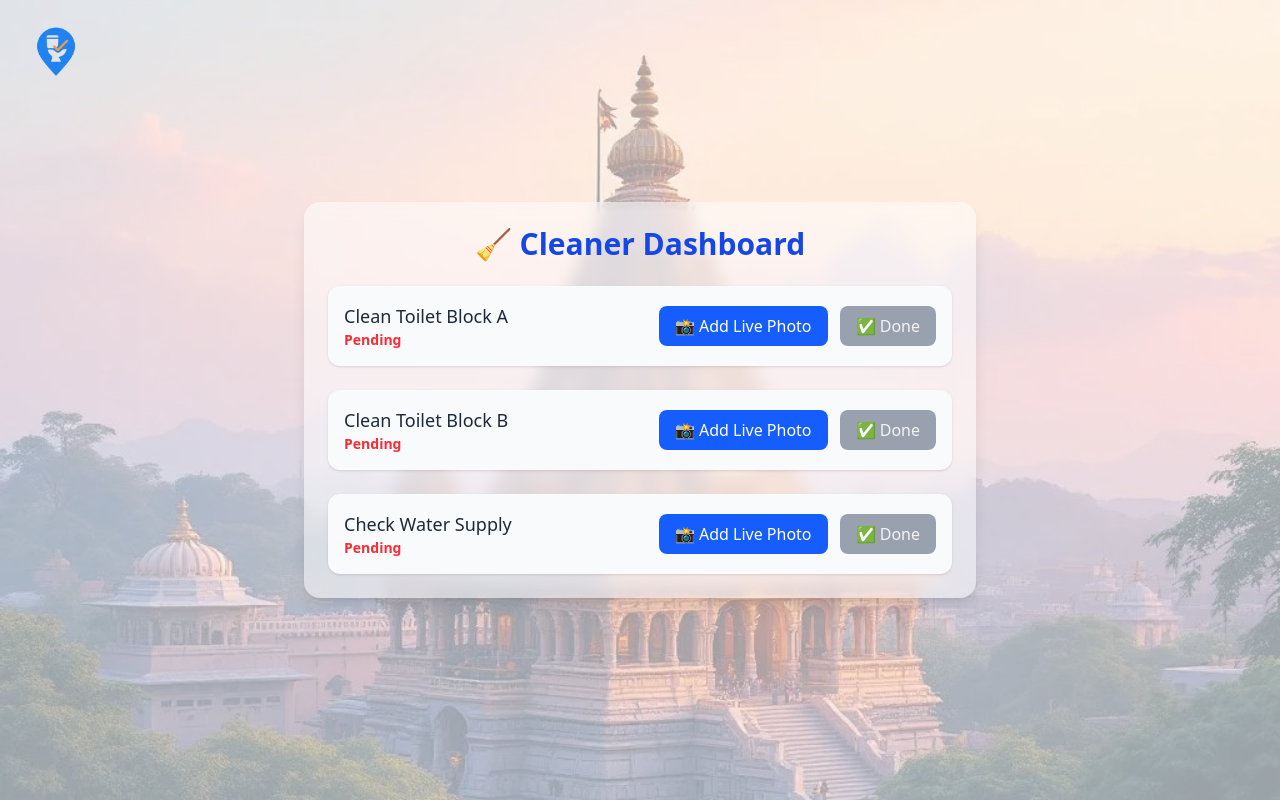
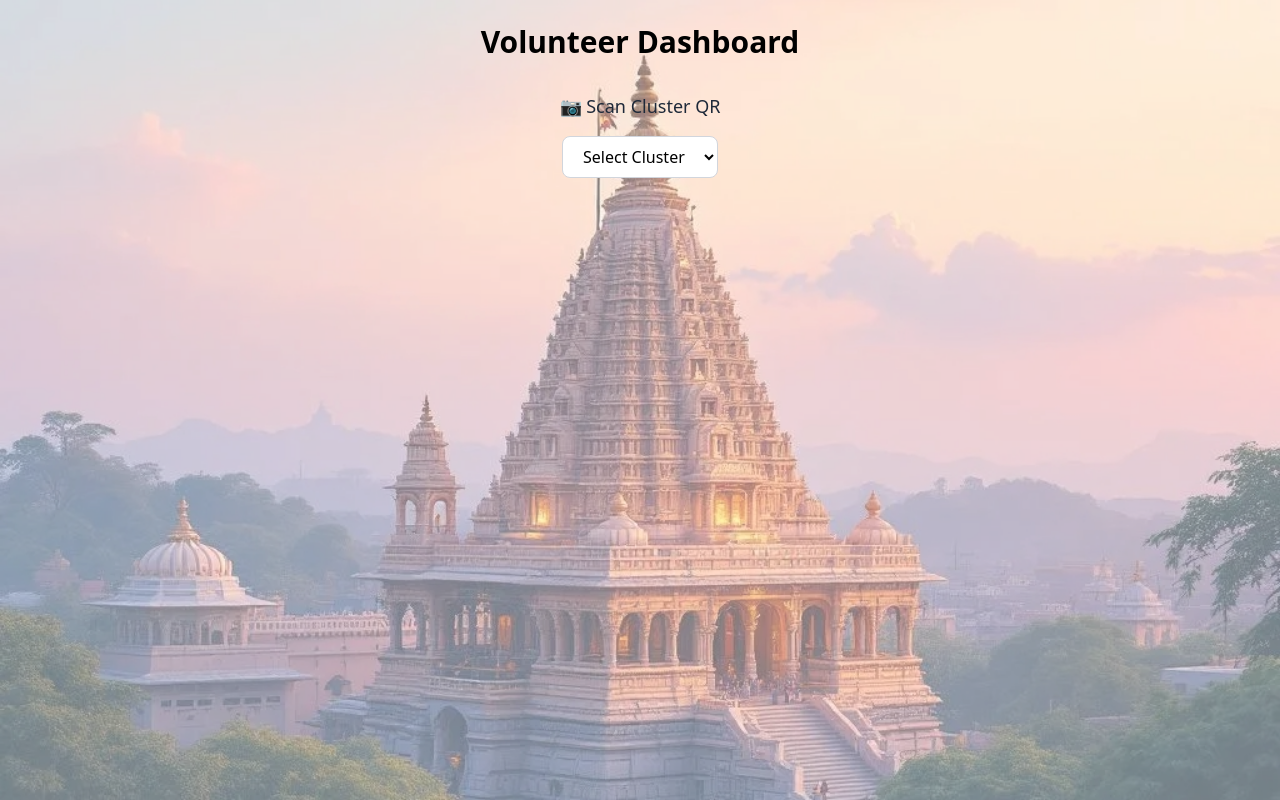
Before and after one commit to Tambi19/Simhastha, a React (Vite) app in the folder frontend/: page /cleaner in a window 1280 px wide. Built offline with nearby package versions, Linux system fonts and the light colour scheme.

Commit message:
fix: add actual frontend source code

```diff
--- a/frontend/src/pages/CleanerDashboard.jsx
+++ b/frontend/src/pages/CleanerDashboard.jsx
@@ -1,157 +1,183 @@
-import { useState, useRef } from "react";
-import logo from "../assets/logo.png";
+import { useState, useEffect } from "react";
+import { motion } from "framer-motion";
 import mandirImg from "../assets/mandir.jpg";
 
-export default function CleanerDashboard() {
-  const [tasks, setTasks] = useState([
-    { id: 1, description: "Clean Toilet Block A", status: "Pending", proof: null },
-    { id: 2, description: "Clean Toilet Block B", status: "Pending", proof: null },
-    { id: 3, description: "Check Water Supply", status: "Pending", proof: null },
-  ]);
-  const [selectedTask, setSelectedTask] = useState(null);
-  const [successMessage, setSuccessMessage] = useState("");
-  const videoRef = useRef(null);
-  const canvasRef = useRef(null);
+export default function Volunteer() {
+  const [reports, setReports] = useState([]);
+  const [cleaners, setCleaners] = useState([]);
+  const [loading, setLoading] = useState(true);
+  const [message, setMessage] = useState("");
+  const [clusterId, setClusterId] = useState(null); // cluster from QR
 
-  // Open camera
-  const openCamera = (taskId) => {
-    setSelectedTask(taskId);
-    setSuccessMessage("");
-    navigator.mediaDevices
-      .getUserMedia({ video: true })
-      .then((stream) => {
-        videoRef.current.srcObject = stream;
-        videoRef.current.play();
-      })
-      .catch((err) => console.error("Camera error:", err));
+  useEffect(() => {
+    // Mock reports with cluster IDs
+    const mockReports = [
+      { _id: "1", toiletId: "1,2,3", reportType: "Broken Tap", status: "pending", verified: false, clusterId: "A" },
+      { _id: "2", toiletId: "T-102", reportType: "Clogged Drain", status: "verification_pending", verified: true, clusterId: "B" },
+      { _id: "3", toiletId: "T-205", reportType: "No Water", status: "pending", verified: false, clusterId: "A" },
+    ];
+    const mockCleaners = [
+      { _id: "c1", name: "Ravi", clusterId: "A" },
+      { _id: "c2", name: "Sita", clusterId: "B" },
+    ];
+
+    setTimeout(() => {
+      setReports(mockReports);
+      setCleaners(mockCleaners);
+      setLoading(false);
+    }, 800);
+  }, []);
+
+  const showMessage = (msg) => {
+    setMessage(msg);
+    setTimeout(() => setMessage(""), 3000);
   };
 
-  // Capture photo
-  const capturePhoto = () => {
-    const context = canvasRef.current.getContext("2d");
-    context.drawImage(videoRef.current, 0, 0, 320, 240);
-    const imageUrl = canvasRef.current.toDataURL("image/png");
-
-    setTasks((prev) =>
-      prev.map((task) =>
-        task.id === selectedTask ? { ...task, proof: imageUrl } : task
-      )
-    );
-
-    // stop camera
-    const stream = videoRef.current.srcObject;
-    if (stream) {
-      stream.getTracks().forEach((track) => track.stop());
-    }
-    setSelectedTask(null);
+  const verifyReport = (id) => {
+    setReports((prev) => prev.map((r) => (r._id === id ? { ...r, verified: true } : r)));
+    showMessage(`✅ Report verified.`);
   };
 
-  // Mark done
-  const markDone = (id) => {
-    setTasks((prev) =>
-      prev.map((task) =>
-        task.id === id ? { ...task, status: "Completed" } : task
-      )
-    );
-    setSuccessMessage("✅ Task marked as completed!");
-    setTimeout(() => setSuccessMessage(""), 2000);
+  const assignCleaner = (reportId, cleanerName) => {
+    if (!cleanerName) return;
+    setReports((prev) => prev.map((r) => (r._id === reportId ? { ...r, status: "verification_pending" } : r)));
+    showMessage(`🧹 ${cleanerName} assigned to report ${reportId}.`);
   };
+
+  const verifyCleanerWork = (id) => {
+    setReports((prev) => prev.map((r) => (r._id === id ? { ...r, status: "clean" } : r)));
+    showMessage(`✨ Work approved for report ${id}.`);
+  };
+
+  const getStatusColor = (status) => {
+    switch (status) {
+      case "clean": return "bg-green-100 text-green-700";
+      case "pending": return "bg-yellow-100 text-yellow-700";
+      case "verification_pending": return "bg-blue-100 text-blue-700";
+      default: return "bg-gray-100 text-gray-700";
+    }
+  };
+
+  const handleLogout = () => {
+    showMessage("👋 Logged out successfully!");
+    setClusterId(null);
+  };
+
+  // Filter by cluster
+  const filteredReports = clusterId ? reports.filter(r => r.clusterId === clusterId) : [];
+  const filteredCleaners = clusterId ? cleaners.filter(c => c.clusterId === clusterId) : [];
 
   return (
     <div
-      className="min-h-screen relative flex flex-col items-center justify-center p-6"
+      className="min-h-screen w-full flex flex-col items-center relative p-4 sm:p-6 pt-16 font-sans"
       style={{
         backgroundImage: `url(${mandirImg})`,
         backgroundSize: "cover",
         backgroundPosition: "center",
       }}
     >
-      {/* White overlay */}
-      <div className="absolute inset-0 bg-white/60"></div>
+      <div className="absolute inset-0 bg-white/45"></div>
 
-      {/* Logo */}
-      <img
-        src={logo}
-        alt="App Logo"
-        className="absolute top-4 left-4 w-16 sm:w-20 z-20"
-      />
+      {/* Logout Button */}
+      {clusterId && (
+        <motion.button
+          whileHover={{ scale: 1.08 }}
+          whileTap={{ scale: 0.95 }}
+          onClick={handleLogout}
+          className="absolute top-4 right-4 px-4 py-2 rounded-full
+                   bg-gradient-to-r from-red-500 via-pink-500 to-red-600
+                   text-white font-semibold shadow-md"
+        >
+          🚪 Logout
+        </motion.button>
+      )}
 
-      {/* Dashboard Card */}
-      <div className="relative z-10 w-full max-w-2xl bg-white/50 p-6 rounded-2xl shadow-lg backdrop-blur-sm">
-        <h1 className="text-3xl font-bold text-center text-blue-700 mb-6">
-          🧹 Cleaner Dashboard
-        </h1>
+      <div className="relative z-10 w-full max-w-4xl">
+        <h2 className="text-3xl font-bold text-black text-center mb-8">
+          Volunteer Dashboard
+        </h2>
 
-        {/* Success Message */}
-        {successMessage && (
-          <div className="mb-4 text-center text-green-600 font-semibold">
-            {successMessage}
+        {message && (
+          <div className="fixed top-5 right-5 bg-white text-gray-800 px-4 py-2 rounded-lg shadow-lg z-50">
+            {message}
           </div>
         )}
 
-        {/* Tasks */}
-        <div className="grid gap-6">
-          {tasks.map((task) => (
-            <div
-              key={task.id}
-              className="bg-gray-50 rounded-xl shadow p-4 flex flex-col sm:flex-row sm:items-center sm:justify-between"
+        {/* Simulated QR Scan */}
+        {!clusterId ? (
+          <div className="flex flex-col items-center gap-4">
+            <p className="text-lg text-gray-800 font-medium">📷 Scan Cluster QR</p>
+            <select
+              onChange={(e) => setClusterId(e.target.value)}
+              defaultValue=""
+              className="px-4 py-2 rounded-lg border border-gray-300 text-base focus:ring-2 focus:ring-indigo-500 bg-white"
             >
-              <div>
-                <p className="font-medium text-lg text-gray-800">{task.description}</p>
-                <p
-                  className={`text-sm font-semibold ${
-                    task.status === "Completed" ? "text-green-600" : "text-red-500"
-                  }`}
-                >
-                  {task.status}
+              <option value="" disabled>Select Cluster</option>
+              <option value="A">Cluster A</option>
+              <option value="B">Cluster B</option>
+            </select>
+          </div>
+        ) : loading ? (
+          <p className="text-center text-gray-700">Loading data...</p>
+        ) : filteredReports.length === 0 ? (
+          <p className="text-center text-gray-700">No reports for this cluster.</p>
+        ) : (
+          <div className="grid md:grid-cols-2 gap-6">
+            {filteredReports.map((report, i) => (
+              <motion.div
+                key={report._id}
+                initial={{ opacity: 0, y: 20 }}
+                animate={{ opacity: 1, y: 0 }}
+                transition={{ delay: i * 0.1 }}
+                className="bg-white/90 rounded-2xl shadow-lg p-6 border border-gray-100 hover:shadow-xl transition"
+              >
+                <h3 className="text-lg font-semibold text-gray-800 mb-2">
+                  Toilet: {report.toiletId}
+                </h3>
+                <p className="text-sm text-gray-600 mb-1">
+                  <b>Issue:</b> {report.reportType}
                 </p>
-              </div>
-
-              <div className="flex flex-col sm:flex-row gap-3 mt-3 sm:mt-0">
-                <button
-                  onClick={() => openCamera(task.id)}
-                  className="px-4 py-2 rounded-lg bg-blue-600 text-white hover:bg-blue-700"
-                >
-                  📸 Add Live Photo
-                </button>
-                <button
-                  onClick={() => markDone(task.id)}
-                  disabled={!task.proof}
-                  className={`px-4 py-2 rounded-lg ${
-                    task.proof
-                      ? "bg-green-600 text-white hover:bg-green-700"
-                      : "bg-gray-400 text-gray-100 cursor-not-allowed"
-                  }`}
-                >
-                  ✅ Done
-                </button>
-              </div>
-            </div>
-          ))}
-        </div>
+                <p className="text-sm text-gray-600 mb-4">
+                  <b>Status:</b>{" "}
+                  <span className={`px-2 py-1 rounded-full text-xs font-medium ${getStatusColor(report.status)}`}>
+                    {report.status.replace("_", " ")}
+                  </span>
+                </p>
+                <div className="flex flex-wrap gap-3">
+                  {!report.verified && (
+                    <button
+                      onClick={() => verifyReport(report._id)}
+                      className="px-3 py-1.5 rounded-lg bg-blue-600 hover:bg-blue-700 text-white text-sm font-medium shadow"
+                    >
+                      Verify Report
+                    </button>
+                  )}
+                  {report.verified && report.status === "pending" && (
+                    <select
+                      onChange={(e) => assignCleaner(report._id, e.target.options[e.target.selectedIndex].text)}
+                      defaultValue=""
+                      className="px-3 py-1.5 rounded-lg border border-gray-300 text-sm bg-white"
+                    >
+                      <option value="" disabled>Select Cleaner</option>
+                      {filteredCleaners.map((c) => (
+                        <option key={c._id} value={c._id}>{c.name}</option>
+                      ))}
+                    </select>
+                  )}
+                  {report.status === "verification_pending" && (
+                    <button
+                      onClick={() => verifyCleanerWork(report._id)}
+                      className="px-3 py-1.5 rounded-lg bg-green-600 hover:bg-green-700 text-white text-sm font-medium shadow"
+                    >
+                      Approve Cleaning
+                    </button>
+                  )}
+                </div>
+              </motion.div>
+            ))}
+          </div>
+        )}
       </div>
-
-      {/* Camera Modal */}
-      {selectedTask && (
-        <div className="absolute inset-0 bg-black/70 flex items-center justify-center z-20">
-          <div className="bg-white p-6 rounded-lg shadow-lg flex flex-col items-center">
-            <video ref={videoRef} width="320" height="240" autoPlay className="rounded-lg" />
-            <canvas ref={canvasRef} width="320" height="240" className="hidden" />
-            <button
-              onClick={capturePhoto}
-              className="mt-4 px-6 py-2 rounded-lg bg-green-600 text-white hover:bg-green-700"
-            >
-              📷 Capture
-            </button>
-            <button
-              onClick={() => setSelectedTask(null)}
-              className="mt-2 px-4 py-2 rounded-lg bg-red-500 text-white hover:bg-red-600"
-            >
-              ❌ Cancel
-            </button>
-          </div>
-        </div>
-      )}
     </div>
   );
 }
--- a/frontend/src/pages/LoginDashboard.jsx
+++ b/frontend/src/pages/LoginDashboard.jsx
@@ -5,6 +5,8 @@ import mandirImg from "../assets/mandir.jpg";
 export default function Login() {
   const [searchParams] = useSearchParams();
   const role = searchParams.get("role") || "cleaner";
+  const clusterId = searchParams.get("clusterId") || "unknown";
+
   const [form, setForm] = useState({ email: "", password: "" });
   const navigate = useNavigate();
 
@@ -13,16 +15,25 @@ export default function Login() {
 
   const handleSubmit = (e) => {
     e.preventDefault();
-    console.log("Logging in:", { ...form, role });
 
-    // ✅ Backend API call here
-    // api.post("/auth/login", { ...form, role }).then(() => {
-    if (role === "volunteer") {
-      navigate("/volunteer");
+    // Fake auth check
+    const storedUser = JSON.parse(localStorage.getItem("user"));
+    if (
+      storedUser &&
+      storedUser.email === form.email &&
+      storedUser.password === form.password &&
+      storedUser.role === role &&
+      storedUser.clusterId === clusterId
+    ) {
+      console.log("Login success:", storedUser);
+      if (role === "volunteer") {
+        navigate(`/volunteer?clusterId=${clusterId}`);
+      } else {
+        navigate(`/cleaner?clusterId=${clusterId}`);
+      }
     } else {
-      navigate("/cleaner");
+      alert("Invalid credentials or cluster mismatch!");
     }
-    // });
   };
 
   return (
@@ -35,12 +46,13 @@ export default function Login() {
       }}
     >
       <div className="absolute inset-0 bg-white/60"></div>
-
       <div className="relative z-10 bg-white p-8 rounded-2xl shadow-lg w-full max-w-md">
         <h2 className="text-2xl font-bold text-center mb-6">
           Login as {role.charAt(0).toUpperCase() + role.slice(1)}
         </h2>
-
+        <p className="text-center mb-4 text-sm text-gray-600">
+          Cluster ID: <strong>{clusterId}</strong>
+        </p>
         <form onSubmit={handleSubmit} className="space-y-4">
           <input
             type="email"
@@ -51,7 +63,6 @@ export default function Login() {
             className="w-full p-3 border rounded-lg"
             required
           />
-
           <input
             type="password"
             name="password"
@@ -61,24 +72,13 @@ export default function Login() {
             className="w-full p-3 border rounded-lg"
             required
           />
-
           <button
             type="submit"
-            className="w-full bg-purple-600 text-white py-3 rounded-lg font-semibold hover:bg-purple-700"
+            className="w-full bg-green-600 text-white py-3 rounded-lg font-semibold hover:bg-green-700"
           >
             Login
           </button>
         </form>
-
-        <p className="mt-4 text-center">
-          Don’t have an account?{" "}
-          <span
-            onClick={() => navigate(`/auth/register?role=${role}`)}
-            className="text-purple-600 cursor-pointer"
-          >
-            Register
-          </span>
-        </p>
       </div>
     </div>
   );
--- a/frontend/src/pages/Register.jsx
+++ b/frontend/src/pages/Register.jsx
@@ -4,7 +4,9 @@ import mandirImg from "../assets/mandir.jpg";
 
 export default function Register() {
   const [searchParams] = useSearchParams();
-    const role = searchParams.get("role") || "cleaner"; // default cleaner
+  const role = searchParams.get("role") || "cleaner";
+  const clusterId = searchParams.get("clusterId") || "unknown";
+
   const [form, setForm] = useState({ name: "", email: "", password: "" });
   const navigate = useNavigate();
 
@@ -13,16 +15,21 @@ export default function Register() {
 
   const handleSubmit = (e) => {
     e.preventDefault();
-        console.log("Registering:", { ...form, role });
 
-        // ✅ Backend API call here
-        // api.post("/auth/register", { ...form, role }).then(() => {
+    // Mock saving user
+    console.log("Registering:", { ...form, role, clusterId });
+
+    // Save to localStorage for fake auth
+    localStorage.setItem(
+      "user",
+      JSON.stringify({ ...form, role, clusterId })
+    );
+
     if (role === "volunteer") {
-            navigate("/volunteer"); // ✅ Redirect volunteer
+      navigate(`/volunteer?clusterId=${clusterId}`);
     } else {
-            navigate("/cleaner"); // ✅ Redirect cleaner
+      navigate(`/cleaner?clusterId=${clusterId}`);
     }
-        // });
   };
 
   return (
@@ -35,12 +42,13 @@ export default function Register() {
       }}
     >
       <div className="absolute inset-0 bg-white/60"></div>
-
       <div className="relative z-10 bg-white p-8 rounded-2xl shadow-lg w-full max-w-md">
         <h2 className="text-2xl font-bold text-center mb-6">
           Register as {role.charAt(0).toUpperCase() + role.slice(1)}
         </h2>
-
+        <p className="text-center mb-4 text-sm text-gray-600">
+          Cluster ID: <strong>{clusterId}</strong>
+        </p>
         <form onSubmit={handleSubmit} className="space-y-4">
           <input
             type="text"
@@ -51,7 +59,6 @@ export default function Register() {
             className="w-full p-3 border rounded-lg"
             required
           />
-
           <input
             type="email"
             name="email"
@@ -61,7 +68,6 @@ export default function Register() {
             className="w-full p-3 border rounded-lg"
             required
           />
-
           <input
             type="password"
             name="password"
@@ -70,9 +76,7 @@ export default function Register() {
             onChange={handleChange}
             className="w-full p-3 border rounded-lg"
             required
-                        autoComplete="new-password"
           />
-
           <button
             type="submit"
             className="w-full bg-blue-600 text-white py-3 rounded-lg font-semibold hover:bg-blue-700"
@@ -80,11 +84,12 @@ export default function Register() {
             Register
           </button>
         </form>
-
         <p className="mt-4 text-center">
           Already have an account?{" "}
           <span
-                        onClick={() => navigate(`/auth/login?role=${role}`)}
+            onClick={() =>
+              navigate(`/auth/login?role=${role}&clusterId=${clusterId}`)
+            }
             className="text-blue-600 cursor-pointer"
           >
             Login
--- a/frontend/src/pages/Scanlanding.jsx
+++ b/frontend/src/pages/Scanlanding.jsx
@@ -1,5 +1,5 @@
-import { Link } from "react-router-dom";
-import { useEffect, useRef } from "react";
+import { Link, useSearchParams } from "react-router-dom";
+import { useEffect, useRef, useState } from "react";
 import { gsap } from "gsap";
 import mandirImg from "../assets/mandir.jpg";
 import logo from "../assets/logo.png";
@@ -7,6 +7,15 @@ import logo from "../assets/logo.png";
 export default function ScanLanding() {
   const buttonsRef = useRef([]);
   const logoRef = useRef(null);
+
+  // ✅ Get clusterId from URL query params
+  const [searchParams] = useSearchParams();
+  const [clusterId, setClusterId] = useState(null);
+
+  useEffect(() => {
+    const id = searchParams.get("clusterId");
+    if (id) setClusterId(id);
+  }, [searchParams]);
 
   useEffect(() => {
     gsap.fromTo(
@@ -75,26 +84,23 @@ export default function ScanLanding() {
         <div className="grid grid-cols-1 gap-5 w-full max-w-sm">
           <Link
             ref={(el) => (buttonsRef.current[0] = el)}
-            to="/pilgrim"
+            to={`/pilgrim${clusterId ? `?clusterId=${clusterId}` : ""}`}
             className={`${buttonStyle} bg-gradient-to-r from-green-400 to-green-600 text-white shadow-green-200`}
           >
             🙋 I am a Pilgrim
           </Link>
 
-          {/* ✅ Cleaners go to auth with role=cleaner */}
           <Link
             ref={(el) => (buttonsRef.current[1] = el)}
-            to="auth/register?role=cleaner"
+            to={`auth/register?role=cleaner${clusterId ? `&clusterId=${clusterId}` : ""}`}
             className={`${buttonStyle} bg-gradient-to-r from-blue-400 to-blue-600 text-white shadow-blue-200`}
           >
             🧹 I am a Cleaner
           </Link>
 
-
-          {/* ✅ Volunteers go to auth with role=volunteer */}
           <Link
             ref={(el) => (buttonsRef.current[2] = el)}
-            to="auth/register?role=volunteer"
+            to={`auth/register?role=volunteer${clusterId ? `&clusterId=${clusterId}` : ""}`}
             className={`${buttonStyle} bg-gradient-to-r from-purple-400 to-purple-600 text-black shadow-purple-300`}
           >
             🤝 I am a Volunteer
@@ -102,7 +108,7 @@ export default function ScanLanding() {
 
           <Link
             ref={(el) => (buttonsRef.current[3] = el)}
-            to="/toilets"
+            to={`/toilets${clusterId ? `?clusterId=${clusterId}` : ""}`}
             className={`${buttonStyle} bg-gradient-to-r from-yellow-400 to-yellow-600 text-white`}
           >
             🗺️ Nearby Toilets
```
Lines whose indentation alone changed are shown as unchanged.
